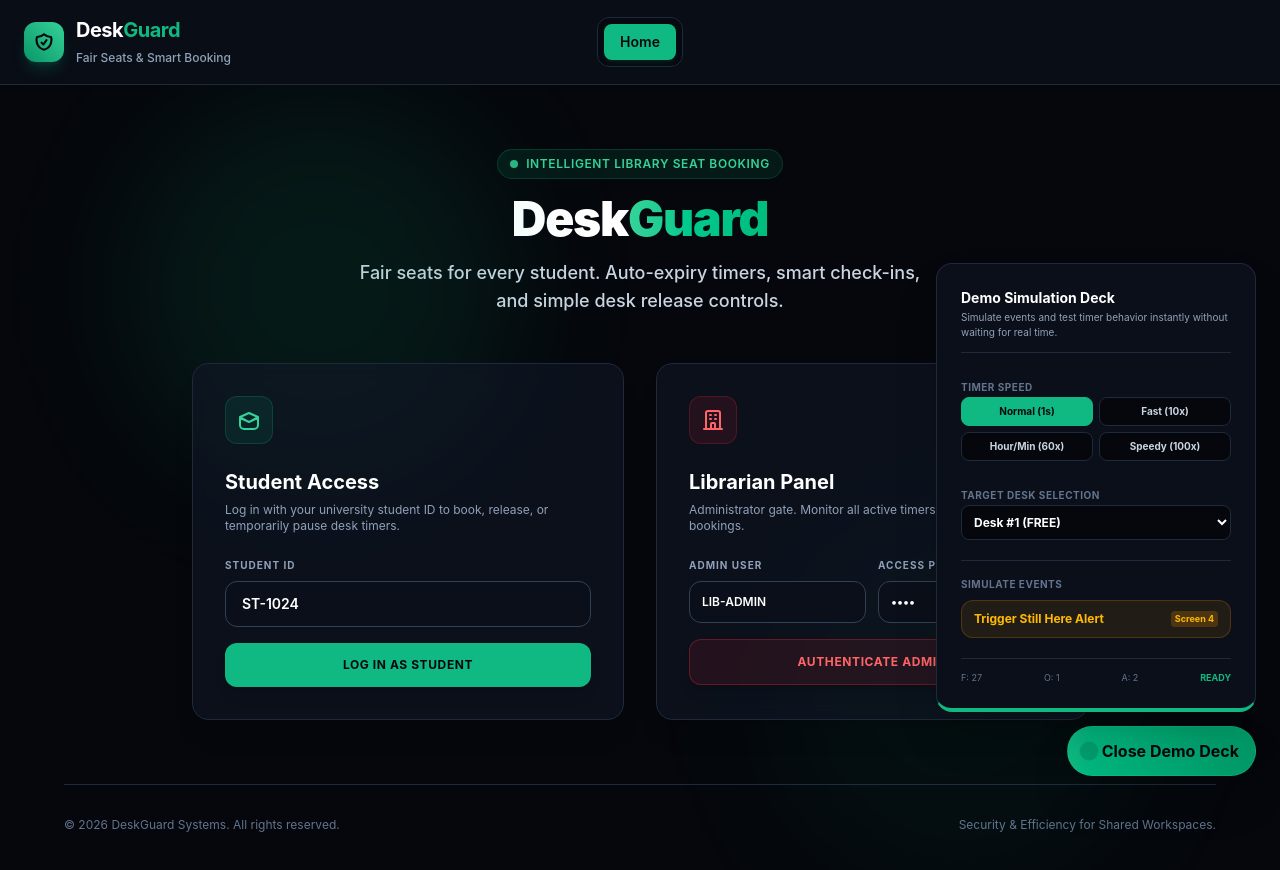
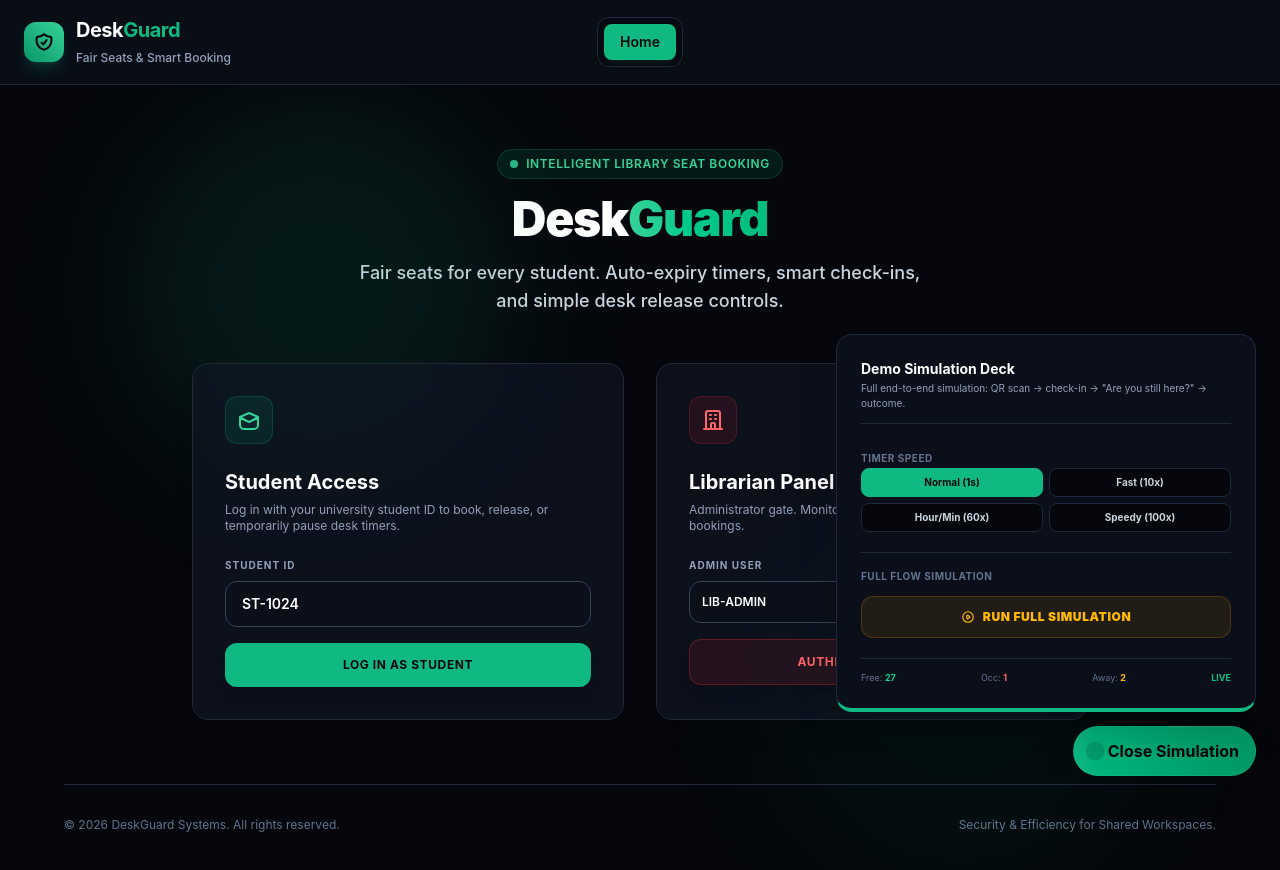
Before and after one commit to shravaniii2606/WebForge, a React (Vite) app: page / in a window 1280 px wide. Both pictures are taken after a click on the button "Open Demo Simulation". Shown: the top 870 px of the page. Built offline with nearby package versions, Linux system fonts and the light colour scheme.

Commit message:
Added simulation

```diff
--- a/src/components/DemoPanel.jsx
+++ b/src/components/DemoPanel.jsx
@@ -1,4 +1,4 @@
-import React, { useState } from 'react';
+import React, { useState, useEffect, useRef } from 'react';
 import { useDesks } from '../context/DeskContext';
 
 export default function DemoPanel() {
@@ -7,41 +7,153 @@ export default function DemoPanel() {
     timerSpeed,
     setTimerSpeed,
     triggerStillHereAlert,
+    checkIn,
     stats,
+    currentUser,
+    showStillHereModal,
   } = useDesks();
 
   const [isOpen, setIsOpen] = useState(false);
-  const [selectedDeskId, setSelectedDeskId] = useState(1);
+  const [simRunning, setSimRunning] = useState(false);
+  // phases: null | 'scanning' | 'checkedin' | 'waiting' | 'alerting' | 'confirmed' | 'released'
+  const [simPhase, setSimPhase] = useState(null);
+  const [simDeskId, setSimDeskId] = useState(null);
+
+  // Track when the StillHere modal was open, to detect its close
+  const modalWasOpen = useRef(false);
+  const awaitingModal = useRef(false); // true while we're waiting for the user to respond to modal
 
   const speeds = [
     { label: 'Normal (1s)', value: 1 },
-    { label: 'Fast (10x)', value: 10 },
+    { label: 'Fast (10x)',  value: 10 },
     { label: 'Hour/Min (60x)', value: 60 },
     { label: 'Speedy (100x)', value: 100 },
   ];
+
+  const phaseConfig = {
+    scanning:  { color: 'blue',   icon: '📷', text: 'Scanning QR code…' },
+    checkedin: { color: 'green',  icon: '✅', text: 'Checked in! Desk occupied.' },
+    waiting:   { color: 'amber',  icon: '⏱',  text: 'Timer running… approaching limit.' },
+    alerting:  { color: 'red',    icon: '🔔', text: '"Are You Still Here?" modal is active.' },
+    confirmed: { color: 'green',  icon: '🟢', text: 'Student confirmed! Seat remains Occupied.' },
+    released:  { color: 'slate',  icon: '⬜', text: 'Desk released → Now Free.' },
+  };
+
+  const colorMap = {
+    blue:   'bg-blue-500/10 border-blue-500/20 text-blue-400',
+    green:  'bg-emerald-500/10 border-emerald-500/20 text-emerald-400',
+    amber:  'bg-amber-500/10 border-amber-500/20 text-amber-400',
+    red:    'bg-red-500/10 border-red-500/20 text-red-400',
+    slate:  'bg-slate-700/20 border-slate-600/20 text-slate-400',
+  };
+
+  // Watch modal close → determine outcome
+  useEffect(() => {
+    if (!awaitingModal.current) return;
+
+    if (showStillHereModal) {
+      modalWasOpen.current = true;
+    } else if (modalWasOpen.current) {
+      // Modal just closed — check desk status
+      modalWasOpen.current = false;
+      awaitingModal.current = false;
+
+      const desk = desks.find(d => d.id === simDeskId);
+      if (desk && (desk.status === 'occupied' || desk.status === 'away')) {
+        setSimPhase('confirmed');
+      } else {
+        setSimPhase('released');
+      }
+
+      // Keep result visible until user closes the panel
+      setSimRunning(false);
+    }
+  }, [showStillHereModal, desks, simDeskId]);
+
+  const runSimulation = async () => {
+    if (simRunning) return;
+
+    const freeDesks = desks.filter(d => d.status === 'free');
+    if (freeDesks.length === 0) return;
+
+    setSimRunning(true);
+    setIsOpen(true); // keep panel open throughout
+
+    const targetDesk = freeDesks[Math.floor(Math.random() * freeDesks.length)];
+    const studentId = currentUser || 'ST-DEMO';
+    setSimDeskId(targetDesk.id);
+
+    // Phase 1 — Scanning
+    setSimPhase('scanning');
+    await delay(1800);
+
+    // Phase 2 — Check-in
+    checkIn(targetDesk.id, studentId);
+    setSimPhase('checkedin');
+    await delay(1600);
+
+    // Phase 3 — Waiting
+    setSimPhase('waiting');
+    await delay(2000);
+
+    // Phase 4 — Trigger modal
+    awaitingModal.current = true;
+    modalWasOpen.current = false;
+    setSimPhase('alerting');
+    triggerStillHereAlert(targetDesk.id);
+    // Outcome is handled by the useEffect above once modal closes
+  };
+
+  const cfg = simPhase ? phaseConfig[simPhase] : null;
+  const isOutcome = simPhase === 'confirmed' || simPhase === 'released';
+
+  // Step timeline for visual progress
+  const steps = ['scanning', 'checkedin', 'waiting', 'alerting'];
+  const stepOrder = [...steps, 'confirmed', 'released'];
+  const currentStepIdx = simPhase ? stepOrder.indexOf(simPhase) : -1;
 
   return (
     <div className="fixed bottom-6 right-6 z-40">
       {/* Toggle Button */}
       <button
-        onClick={() => setIsOpen(!isOpen)}
-        className="flex items-center gap-2 px-4 py-3 bg-gradient-to-r from-primary-500 to-emerald-600 hover:from-primary-400 hover:to-emerald-500 text-navy-950 font-bold rounded-full shadow-2xl transition duration-200 border border-primary-400/20"
+        onClick={() => {
+          // Don't allow closing while simulation is actively running (before outcome)
+          if (simRunning && !isOutcome) return;
+          // Reset sim state so next open starts fresh
+          setSimPhase(null);
+          setSimRunning(false);
+          setSimDeskId(null);
+          setIsOpen(!isOpen);
+        }}
+        className={`flex items-center gap-2 px-4 py-3 bg-gradient-to-r from-primary-500 to-emerald-600 text-navy-950 font-bold rounded-full shadow-2xl transition duration-200 border border-primary-400/20 ${
+          simRunning && !isOutcome
+            ? 'opacity-60 cursor-not-allowed'
+            : 'hover:from-primary-400 hover:to-emerald-500'
+        }`}
       >
         <span className="flex h-2.5 w-2.5 rounded-full bg-navy-950 animate-ping"></span>
-        <span>{isOpen ? 'Close Demo Deck' : 'Open Demo Simulation'}</span>
+        <span>
+          {simRunning && !isOutcome
+            ? 'Simulation Running…'
+            : isOpen
+            ? 'Close Simulation'
+            : 'Open Demo Simulation'}
+        </span>
       </button>
 
       {/* Slide-up Panel */}
       {isOpen && (
-        <div className="absolute bottom-16 right-0 w-80 bg-navy-900 border border-navy-800 rounded-2xl p-6 shadow-2xl space-y-5 border-b-4 border-b-primary-500 animate-scale-in">
+        <div className="absolute bottom-16 right-0 bg-navy-900 border border-navy-800 rounded-2xl p-6 shadow-2xl space-y-5 border-b-4 border-b-primary-500 animate-scale-in" style={{ width: '420px' }}>
+
+          {/* Header */}
           <div className="border-b border-navy-800 pb-3">
             <h4 className="font-bold text-white text-sm">Demo Simulation Deck</h4>
             <p className="text-[10px] text-slate-400 mt-0.5">
-              Simulate events and test timer behavior instantly without waiting for real time.
+              Full end-to-end simulation: QR scan → check-in → "Are you still here?" → outcome.
             </p>
           </div>
 
-          {/* Time Accelerator */}
+          {/* Timer Speed */}
           <div className="space-y-2">
             <label className="text-[10px] uppercase font-bold text-slate-500 tracking-wider">Timer Speed</label>
             <div className="grid grid-cols-2 gap-1.5">
@@ -61,48 +173,137 @@ export default function DemoPanel() {
             </div>
           </div>
 
-          {/* Seat Target selection */}
-          <div className="space-y-2">
-            <label className="text-[10px] uppercase font-bold text-slate-500 tracking-wider">Target Desk Selection</label>
-            <select
-              value={selectedDeskId}
-              onChange={(e) => setSelectedDeskId(parseInt(e.target.value))}
-              className="w-full bg-navy-950 border border-navy-800 rounded-lg px-2 py-2 text-xs font-bold text-white focus:outline-none"
-            >
-              {desks.map((d) => (
-                <option key={d.id} value={d.id}>
-                  Desk #{d.id} ({d.status.toUpperCase()})
-                </option>
-              ))}
-            </select>
+          {/* Simulation Section */}
+          <div className="border-t border-navy-800 pt-4 space-y-3">
+            <label className="text-[10px] uppercase font-bold text-slate-500 tracking-wider block">
+              Full Flow Simulation {simDeskId && <span className="text-primary-400 normal-case">— Desk #{simDeskId}</span>}
+            </label>
+
+            {/* Step progress bar */}
+            {simPhase && (
+              <div className="space-y-2.5">
+                {/* Timeline steps */}
+                <div className="flex items-center gap-1">
+                  {steps.map((step, i) => {
+                    const done = currentStepIdx > i;
+                    const active = currentStepIdx === i && !isOutcome;
+                    return (
+                      <React.Fragment key={step}>
+                        <div className={`flex-1 h-1.5 rounded-full transition-all duration-500 ${
+                          done || (isOutcome && i < steps.length)
+                            ? 'bg-primary-500'
+                            : active
+                            ? 'bg-amber-400 animate-pulse'
+                            : 'bg-navy-800'
+                        }`} />
+                        {i < steps.length - 1 && (
+                          <div className={`h-2 w-2 rounded-full flex-shrink-0 transition-all duration-300 ${
+                            done || isOutcome ? 'bg-primary-500' : active ? 'bg-amber-400' : 'bg-navy-800'
+                          }`} />
+                        )}
+                      </React.Fragment>
+                    );
+                  })}
+                </div>
+
+                {/* Step labels */}
+                <div className="flex justify-between text-[8px] text-slate-600 px-0.5">
+                  <span>Scan</span>
+                  <span>Check-in</span>
+                  <span>Timer</span>
+                  <span>Alert</span>
+                </div>
+
+                {/* Current phase status badge */}
+                <div className={`rounded-xl px-3 py-3 border flex items-start gap-3 ${
+                  isOutcome
+                    ? (simPhase === 'confirmed' ? colorMap.green : colorMap.slate)
+                    : simPhase === 'alerting'
+                    ? colorMap.red
+                    : simPhase === 'waiting'
+                    ? colorMap.amber
+                    : simPhase === 'checkedin'
+                    ? colorMap.green
+                    : colorMap.blue
+                }`}>
+                  <span className="text-lg leading-none flex-shrink-0">{cfg.icon}</span>
+                  <div>
+                    <p className="text-xs font-bold leading-snug">{cfg.text}</p>
+                    {simPhase === 'alerting' && (
+                      <p className="text-[10px] mt-1 opacity-75">
+                        Respond on screen → outcome shows here.
+                      </p>
+                    )}
+                    {simPhase === 'confirmed' && (
+                      <p className="text-[10px] mt-1 opacity-75">
+                        Timer reset to 45 min. Student kept their seat.
+                      </p>
+                    )}
+                    {simPhase === 'released' && (
+                      <p className="text-[10px] mt-1 opacity-75">
+                        Desk #{simDeskId} is now available for others.
+                      </p>
+                    )}
+                  </div>
+                </div>
+
+                {/* Outcome result banner */}
+                {isOutcome && (
+                  <div className={`rounded-xl px-3 py-2 text-center text-[10px] font-black uppercase tracking-wider border ${
+                    simPhase === 'confirmed'
+                      ? 'bg-emerald-500/20 border-emerald-500/30 text-emerald-400'
+                      : 'bg-slate-700/30 border-slate-600/30 text-slate-400'
+                  }`}>
+                    {simPhase === 'confirmed' ? '🟢 RESULT: Desk #' + simDeskId + ' → OCCUPIED' : '⬜ RESULT: Desk #' + simDeskId + ' → FREE'}
+                  </div>
+                )}
+              </div>
+            )}
+
+            {/* Run Button */}
+            {!simRunning && (
+              <button
+                onClick={runSimulation}
+                disabled={stats.free === 0}
+                className={`w-full px-3 py-3 rounded-xl text-xs font-black uppercase tracking-wider border transition flex items-center justify-center gap-2 ${
+                  stats.free === 0
+                    ? 'bg-navy-950 border-navy-800 text-slate-600 cursor-not-allowed'
+                    : 'bg-amber-500/10 hover:bg-amber-500/20 border-amber-500/20 text-amber-400'
+                }`}
+              >
+                <svg className="w-3.5 h-3.5" fill="none" stroke="currentColor" viewBox="0 0 24 24">
+                  <path strokeLinecap="round" strokeLinejoin="round" strokeWidth="2" d="M14.752 11.168l-3.197-2.132A1 1 0 0010 9.87v4.263a1 1 0 001.555.832l3.197-2.132a1 1 0 000-1.664z" />
+                  <path strokeLinecap="round" strokeLinejoin="round" strokeWidth="2" d="M21 12a9 9 0 11-18 0 9 9 0 0118 0z" />
+                </svg>
+                {stats.free === 0 ? 'No free desks available' : 'Run Full Simulation'}
+              </button>
+            )}
+
+            {simRunning && !isOutcome && (
+              <div className="flex items-center justify-center gap-2 py-2 text-xs text-slate-500">
+                <svg className="w-3.5 h-3.5 animate-spin text-amber-400" fill="none" stroke="currentColor" viewBox="0 0 24 24">
+                  <path strokeLinecap="round" strokeLinejoin="round" strokeWidth="2" d="M4 4v5h.582m15.356 2A8.001 8.001 0 004.582 9m0 0H9m11 11v-5h-.581m0 0a8.003 8.003 0 01-15.357-2m15.357 2H15" />
+                </svg>
+                {simPhase === 'alerting'
+                  ? 'Waiting for your response on the modal…'
+                  : 'Simulation in progress…'}
+              </div>
+            )}
           </div>
 
-          {/* Simulation Commands */}
-          <div className="space-y-2 border-t border-navy-800 pt-4">
-            <label className="text-[10px] uppercase font-bold text-slate-500 tracking-wider block mb-2">Simulate Events</label>
-            <div className="space-y-2">
-              <button
-                onClick={() => {
-                  triggerStillHereAlert(selectedDeskId);
-                  setIsOpen(false); // Close panel to see modal
-                }}
-                className="w-full text-left px-3 py-2.5 bg-amber-500/10 hover:bg-amber-500/20 border border-amber-500/20 text-amber-400 rounded-xl text-xs font-bold transition flex justify-between items-center"
-              >
-                <span>Trigger Still Here Alert</span>
-                <span className="text-[9px] bg-amber-500/20 px-1 py-0.5 rounded">Screen 4</span>
-              </button>
-            </div>
-          </div>
-
-          {/* Quick status counters summary */}
+          {/* Quick counters */}
           <div className="text-[9px] text-slate-500 flex justify-between border-t border-navy-800 pt-3">
-            <span>F: {stats.free}</span>
-            <span>O: {stats.occupied}</span>
-            <span>A: {stats.away}</span>
-            <span className="text-primary-500 font-bold uppercase">Ready</span>
+            <span>Free: <span className="text-emerald-400 font-bold">{stats.free}</span></span>
+            <span>Occ: <span className="text-red-400 font-bold">{stats.occupied}</span></span>
+            <span>Away: <span className="text-amber-400 font-bold">{stats.away}</span></span>
+            <span className="text-primary-500 font-bold uppercase">Live</span>
           </div>
         </div>
       )}
     </div>
   );
 }
+
+function delay(ms) {
+  return new Promise(resolve => setTimeout(resolve, ms));
+}
```
